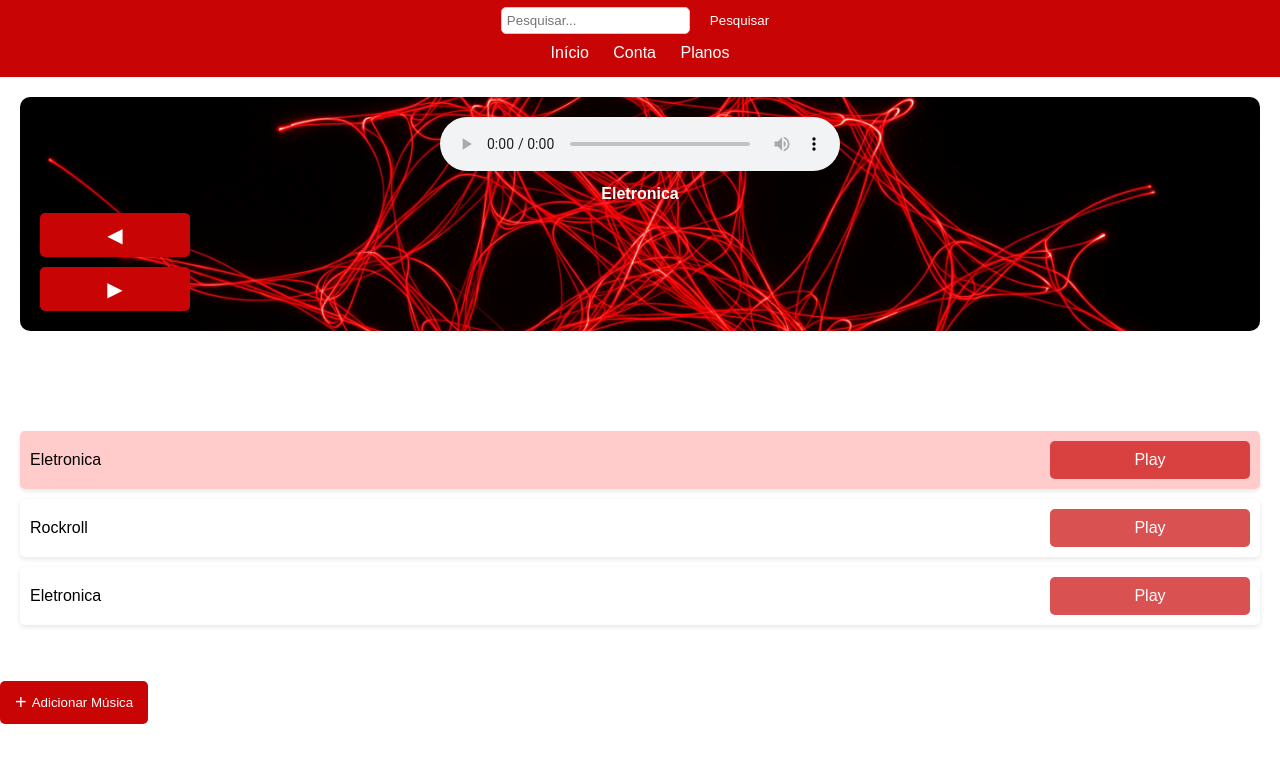
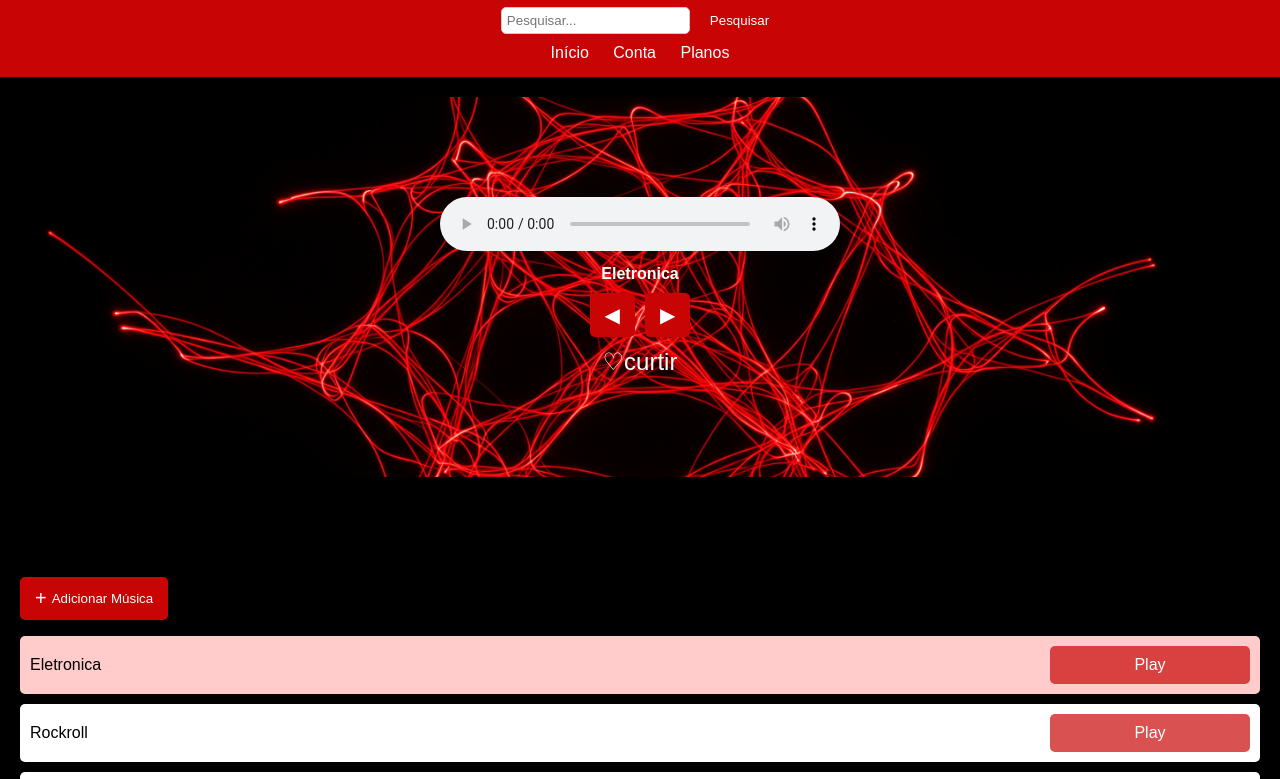
Before and after one commit to loombardo-99/playone, a plain HTML site: page index.html in a window 1280 px wide. Shown: the part 88-867 px from the top of the page. Before the commit the page ends 812 px from the top, so only its background shows below. Drawn offline with Linux system fonts and the light colour scheme.

Commit message:
atualização do layout

```diff
--- a/index.html
+++ b/index.html
@@ -9,7 +9,7 @@
             font-family: Arial, sans-serif;
             margin: 0;
             padding: 0;
-            background-color: #ffffff;
+            background-color: #000000;
         }
         header {
             background-color: #c90404;
@@ -26,7 +26,7 @@
             background-position: center;
             margin-bottom: 100px;
             text-align: center;
-            padding: 20px;
+            padding: 100px;
             border-radius: 10px;
             color: white;
             max-width: 100%;
@@ -39,13 +39,32 @@
         }
 
         .controls {
-            flex-direction: column;
-            gap: 15px;
+            flex-direction: row;
+            gap: 10px;
         }
 
         .controls button {
-            width: 100%;
-            max-width: 150px;
+            width: auto;
+            max-width: none;
+            font-size: 16px;
+            padding: 10px 15px;
+            border: none;
+            transition: background-color 0.3s ease, transform 0.2s ease;
+            display: inline-flex;
+            justify-content: center;
+            align-items: center;
+            gap: 5px;
+            margin: 0;
+        }
+
+        .controls button:focus {
+            outline: 2px solid #ffcccb;
+            outline-offset: 2px;
+        }
+
+        .controls button:hover {
+            background-color: #c90404;
+            transform: scale(1.05);
         }
         .playlist {
             list-style: none;
@@ -112,7 +131,7 @@
 </head>
 <body>
     <header>
-        <h1>SounD</h1>
+        <h1>PlayOne</h1>
         <div style="display: flex; justify-content: center; align-items: center; gap: 10px; margin-top: 10px;">
             <input type="text" placeholder="Pesquisar..." style="padding: 5px; border-radius: 5px; border: 1px solid #ccc;">
             <button style="background-color: #c90404; color: white; border: none; padding: 5px 10px; border-radius: 5px; cursor: pointer;">Pesquisar</button>
@@ -140,16 +159,30 @@
                     <span style="font-size: 20px;">&#9654;</span>
                 </button>
             </div>
+            <button id="addToFavoritesButton" style="margin-top: 10px; background-color: transparent; color: white; border: none; cursor: pointer; font-size: 24px;">
+                <span id="favoriteIcon" style="color: white;">&#9825;</span>curtir
+            </button>
+            <script>
+                const addToFavoritesButton = document.getElementById('addToFavoritesButton');
+                const favoriteIcon = document.getElementById('favoriteIcon');
+                let isFavorite = false;
+
+                addToFavoritesButton.addEventListener('click', () => {
+                    isFavorite = !isFavorite;
+                    favoriteIcon.innerHTML = isFavorite ? '&#9829;' : '&#9825;';
+                    favoriteIcon.style.color = isFavorite ? '#ff0000' : 'white';
+                });
+            </script>
+        </div>
+        <div style="text-align: center; margin-top: 20px;">
+            <input type="file" id="songFileInput" accept="audio/*" style="display: none;">
+            <button id="addSongButton" style="background-color: #c90404; color: white; border: none; padding: 10px 15px; border-radius: 5px; cursor: pointer; display: flex; align-items: center; gap: 5px;">
+                <span style="font-size: 20px;">&#43;</span>Adicionar Música
+            </button>
         </div>
         <ul class="playlist" id="playlist">
             <!-- Songs will be dynamically added here -->
         </ul>
-    </div>
-    <div style="text-align: center; margin-top: 20px;">
-        <input type="file" id="songFileInput" accept="audio/*" style="display: none;">
-        <button id="addSongButton" style="background-color: #c90404; color: white; border: none; padding: 10px 15px; border-radius: 5px; cursor: pointer; display: flex; align-items: center; gap: 5px;">
-            <span style="font-size: 20px;">&#43;</span> Adicionar Música
-        </button>
     </div>
     <script>
         const addSongButton = document.getElementById('addSongButton');
```
